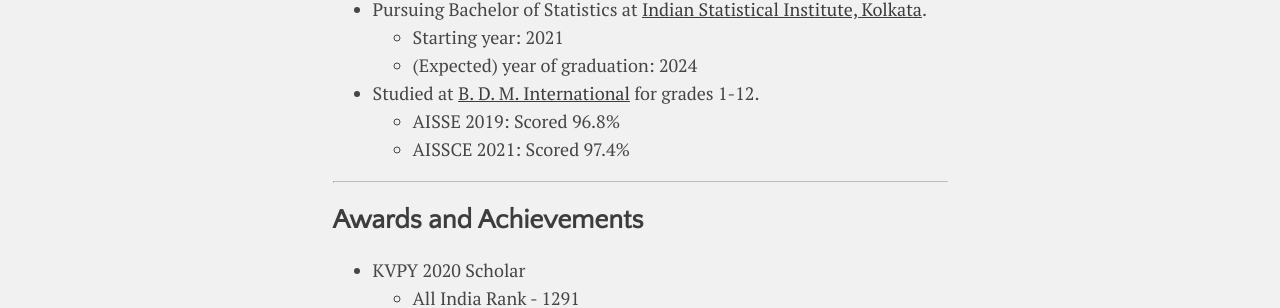
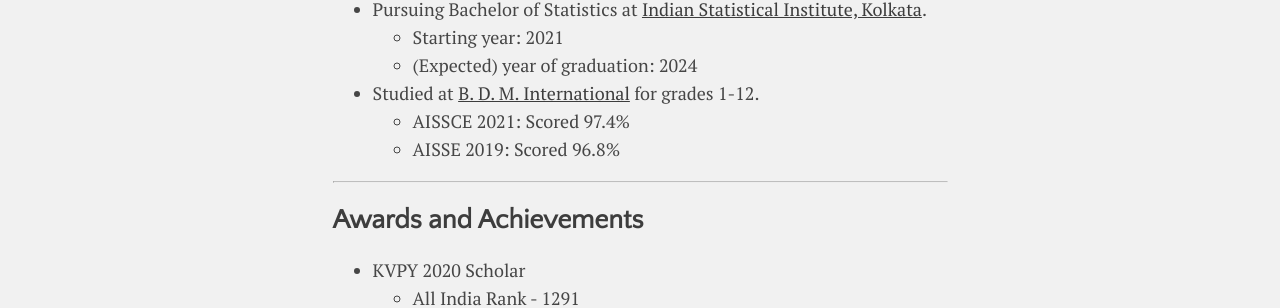
Before and after one commit to adityaruplaha/adityaruplaha.github.io, a Jekyll site: the page built from menu/about.md, in a window 1280 px wide and 900 px high, scrolled down 2027 px. Shown: the part 175-483 px from the top of the window. Built offline with Jekyll 4.4.1, drawn with Linux system fonts in a browser that asks for light colours.

Commit message:
Really small tweaks.

```diff
--- a/_includes/head.html
+++ b/_includes/head.html
@@ -1,7 +1,7 @@
 <head>
   <title>
     {% if page.title == "Home" %}
-      {{ site.title }} | {{ site.description }}
+      {{ site.title }} | {{ site.short_description }}
     {% else %}
       {{ page.title }} | {{ site.title }}
     {% endif %}
--- a/menu/about.md
+++ b/menu/about.md
@@ -75,8 +75,8 @@ Here's the gist of my CV:
     - Starting year: 2021
     - (Expected) year of graduation: 2024
 - Studied at [B. D. M. International](https://bdmi.org) for grades 1-12.
+    - AISSCE 2021: Scored 97.4%
     - AISSE 2019: Scored 96.8%
-    - AISSCE 2021: Scored 97.4%
 
 
 ---
```
